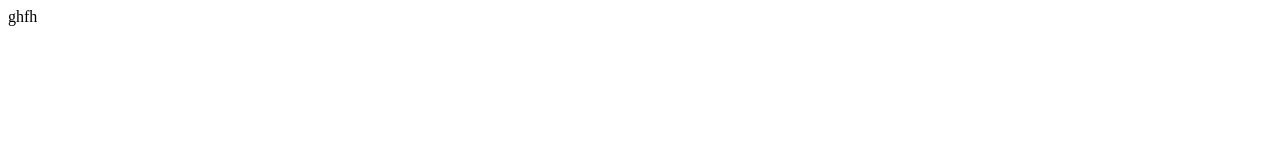
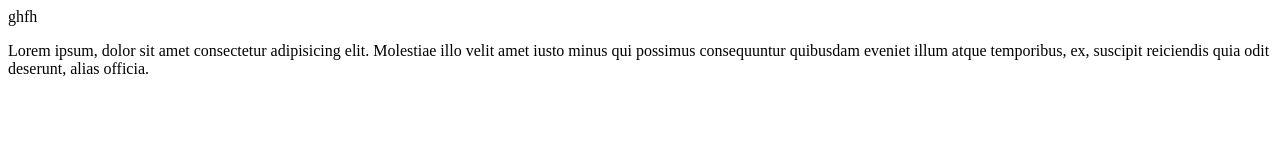
Before and after one commit to abdulmannan11/assinment01, a plain HTML site: page index.html in a window 1280 px wide. Drawn offline with Linux system fonts and the light colour scheme.

Commit message:
line added

```diff
--- a/index.html
+++ b/index.html
@@ -8,5 +8,6 @@
 </head>
 <body>
     ghfh
+    <p> Lorem ipsum, dolor sit amet consectetur adipisicing elit. Molestiae illo velit amet iusto minus qui possimus consequuntur quibusdam eveniet illum atque temporibus, ex, suscipit reiciendis quia odit deserunt, alias officia.</p>
 </body>
 </html>
```
